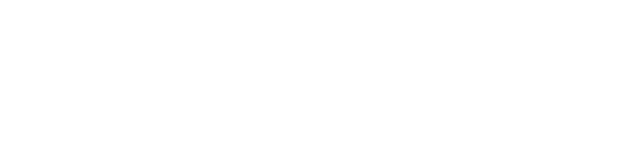
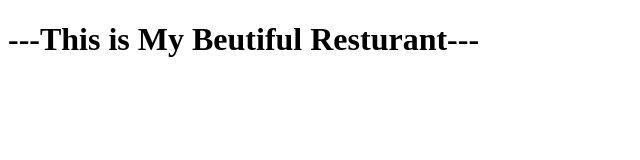
Before and after one commit to zshokouh/MYResturant, a plain HTML site: page module2-solution/index.html in a window 1280 px wide. Shown: the whole page, without its empty margins (0-640 px from the left). Drawn offline with Linux system fonts and the light colour scheme.

Commit message:
Small addition to our page content.

```diff
--- a/module2-solution/index.html
+++ b/module2-solution/index.html
@@ -5,5 +5,6 @@
   <title>Hello.... Welcome to MyResturant</title>
 </head>
 <body>
+  <h1> ---This is My Beutiful Resturant---</h1>
 </body>
 </html>
```
